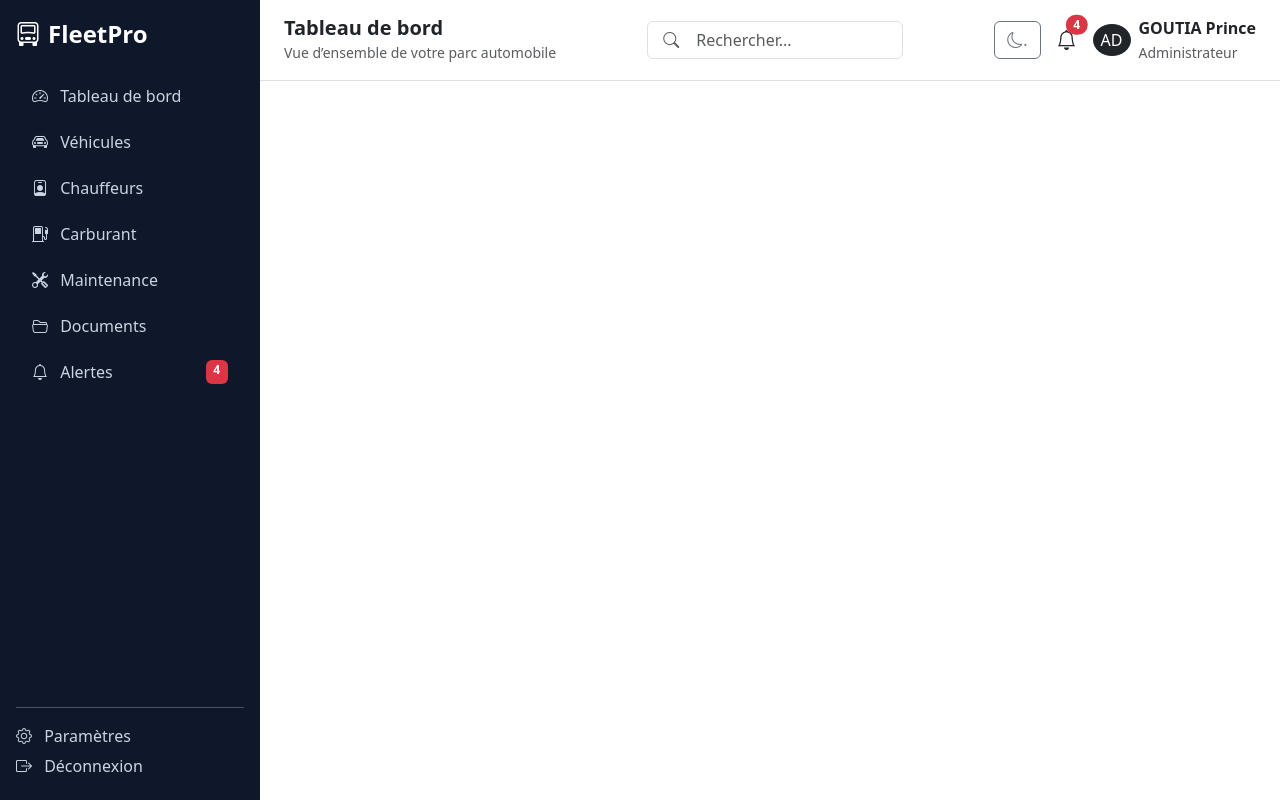
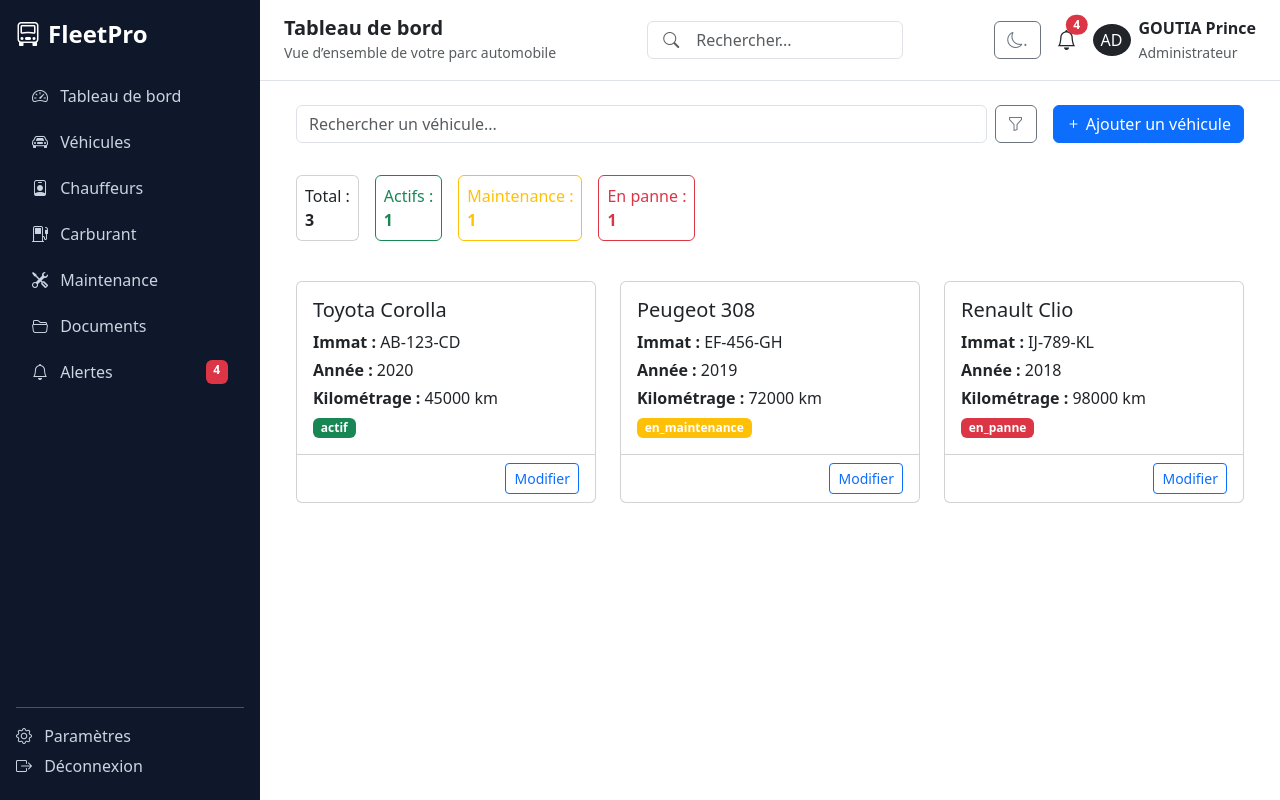
Before and after one commit to GOUTIA-PRINCE/Gestion-Automobile-frontend, an Angular app: page / in a window 1280 px wide. Built offline with nearby package versions, Linux system fonts and the light colour scheme.

Commit message:
mise a jour 28/01/2026

```diff
--- /dev/null
+++ b/src/app/Modeles/vehicules.ts
@@ -0,0 +1,11 @@
+// modeles/vehicules.ts
+export interface Vehicules {
+  id: number;
+  immatriculation: string;
+  marque: string;
+  modele: string;
+  annee: number;
+  typeVehicule: string;
+  statut: 'actif' | 'en_maintenance' | 'en_panne' | 'retire';
+  kilometrage: number;
+}
--- a/src/app/app.routes.ts
+++ b/src/app/app.routes.ts
@@ -1,3 +1,7 @@
+import { Component } from '@angular/core';
 import { Routes } from '@angular/router';
+import { VehiculesComponent } from './components/vehicules/vehicules.component';
 
-export const routes: Routes = [];
+export const routes: Routes = [
+    {"path":"",component:VehiculesComponent}
+];
--- a/src/app/components/vehicules/vehicules.component.css
+++ b/src/app/components/vehicules/vehicules.component.css
@@ -0,0 +1,8 @@
+/* vehicules.component.css */
+.card {
+  transition: transform 0.15s ease;
+}
+
+.card:hover {
+  transform: translateY(-2px);
+}
--- a/src/app/components/vehicules/vehicules.component.html
+++ b/src/app/components/vehicules/vehicules.component.html
@@ -1 +1,102 @@
-<p>vehicules works!</p>
+<div class="container-fluid">
+
+  <!-- HEADER -->
+  <div class="d-flex flex-column flex-md-row gap-3 justify-content-between align-items-md-center">
+
+    <div class="d-flex gap-2 flex-grow-1">
+      <input
+        type="text"
+        class="form-control"
+        placeholder="Rechercher un véhicule..."
+        [ngModel]="searchQuery()"
+        (ngModelChange)="searchQuery.set($event)"
+      />
+
+      <button class="btn btn-outline-secondary">
+        <i class="bi bi-funnel"></i>
+      </button>
+    </div>
+
+    <button *ngIf="canManage" class="btn btn-primary" (click)="handleAdd()">
+      <i class="bi bi-plus"></i>
+      Ajouter un véhicule
+    </button>
+  </div>
+
+  <!-- STATS -->
+  <div class="row g-3 mt-3">
+    <div class="col-auto">
+      <div class="card p-2">
+        Total : <strong>{{ stats().total }}</strong>
+      </div>
+    </div>
+
+    <div class="col-auto">
+      <div class="card border-success text-success p-2">
+        Actifs : <strong>{{ stats().actifs }}</strong>
+      </div>
+    </div>
+
+    <div class="col-auto">
+      <div class="card border-warning text-warning p-2">
+        Maintenance : <strong>{{ stats().maintenance }}</strong>
+      </div>
+    </div>
+
+    <div class="col-auto">
+      <div class="card border-danger text-danger p-2">
+        En panne : <strong>{{ stats().enPanne }}</strong>
+      </div>
+    </div>
+  </div>
+
+  <!-- LOADER -->
+  <div *ngIf="isLoading()" class="text-center my-5">
+    <div class="spinner-border text-primary"></div>
+  </div>
+
+  <!-- VEHICLES -->
+  <div *ngIf="!isLoading()" class="row g-4 mt-3">
+
+    <div
+      class="col-12 col-md-6 col-xl-4"
+      *ngFor="let v of filteredVehicles(); trackBy: trackByVehiculeId"
+    >
+      <div class="card h-100">
+
+        <div class="card-body">
+          <h5 class="card-title">
+            {{ v.marque }} {{ v.modele }}
+          </h5>
+
+          <p class="mb-1"><strong>Immat :</strong> {{ v.immatriculation }}</p>
+          <p class="mb-1"><strong>Année :</strong> {{ v.annee }}</p>
+          <p class="mb-1"><strong>Kilométrage :</strong> {{ v.kilometrage }} km</p>
+
+          <span
+            class="badge"
+            [ngClass]="{
+              'bg-success': v.statut === 'actif',
+              'bg-warning': v.statut === 'en_maintenance',
+              'bg-danger': v.statut === 'en_panne',
+              'bg-secondary': v.statut === 'retire'
+            }"
+          >
+            {{ v.statut }}
+          </span>
+        </div>
+
+        <div class="card-footer bg-transparent text-end" *ngIf="canManage">
+          <button
+            class="btn btn-sm btn-outline-primary"
+            (click)="handleEdit(v)"
+          >
+            Modifier
+          </button>
+        </div>
+
+      </div>
+    </div>
+
+  </div>
+</div>
--- a/src/app/components/vehicules/vehicules.component.ts
+++ b/src/app/components/vehicules/vehicules.component.ts
@@ -1,11 +1,88 @@
-import { Component } from '@angular/core';
+import { CommonModule } from '@angular/common';
+import { Component, signal, computed } from '@angular/core';
+import { FormsModule } from '@angular/forms';
+import { Vehicules } from '../../Modeles/vehicules';
 
 @Component({
   selector: 'app-vehicules',
-  imports: [],
+  standalone: true,
+  imports: [CommonModule, FormsModule],
   templateUrl: './vehicules.component.html',
-  styleUrl: './vehicules.component.css'
+  styleUrls: ['./vehicules.component.css']
 })
 export class VehiculesComponent {
 
+  // ======= STATE =======
+  vehicles = signal<Vehicules[]>([
+    {
+      id: 1,
+      immatriculation: 'AB-123-CD',
+      marque: 'Toyota',
+      modele: 'Corolla',
+      annee: 2020,
+      typeVehicule: 'Berline',
+      statut: 'actif',
+      kilometrage: 45000
+    },
+    {
+      id: 2,
+      immatriculation: 'EF-456-GH',
+      marque: 'Peugeot',
+      modele: '308',
+      annee: 2019,
+      typeVehicule: 'Compacte',
+      statut: 'en_maintenance',
+      kilometrage: 72000
+    },
+    {
+      id: 3,
+      immatriculation: 'IJ-789-KL',
+      marque: 'Renault',
+      modele: 'Clio',
+      annee: 2018,
+      typeVehicule: 'Citadine',
+      statut: 'en_panne',
+      kilometrage: 98000
+    }
+  ]);
+
+  isLoading = signal(false);
+  canManage = true;
+
+  searchQuery = signal('');
+  isFormOpen = signal(false);
+  selectedVehicle = signal<Vehicules | null>(null);
+
+  // ======= COMPUTED =======
+  filteredVehicles = computed(() => {
+    const q = this.searchQuery().toLowerCase();
+    return this.vehicles().filter(v =>
+      v.immatriculation.toLowerCase().includes(q) ||
+      v.marque.toLowerCase().includes(q) ||
+      v.modele.toLowerCase().includes(q)
+    );
+  });
+
+  stats = computed(() => ({
+    total: this.vehicles().length,
+    actifs: this.vehicles().filter(v => v.statut === 'actif').length,
+    maintenance: this.vehicles().filter(v => v.statut === 'en_maintenance').length,
+    enPanne: this.vehicles().filter(v => v.statut === 'en_panne').length,
+  }));
+
+  // ======= ACTIONS =======
+  handleAdd(): void {
+    this.selectedVehicle.set(null);
+    this.isFormOpen.set(true);
+  }
+
+  handleEdit(v: Vehicules): void {
+    this.selectedVehicle.set(v);
+    this.isFormOpen.set(true);
+  }
+
+  // ======= TRACKBY =======
+  trackByVehiculeId(index: number, v: Vehicules): number {
+    return v.id;
+  }
 }
```
